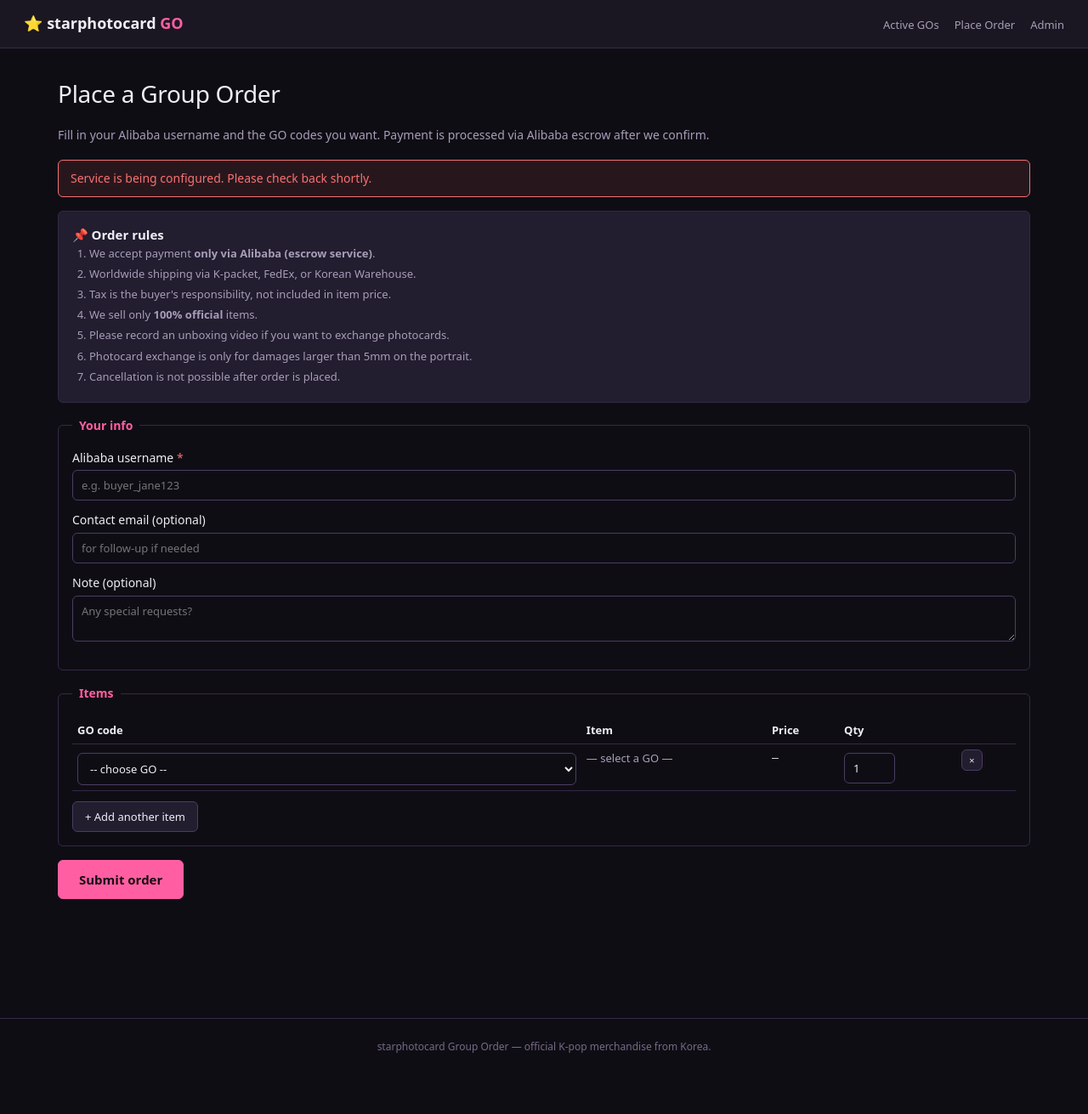
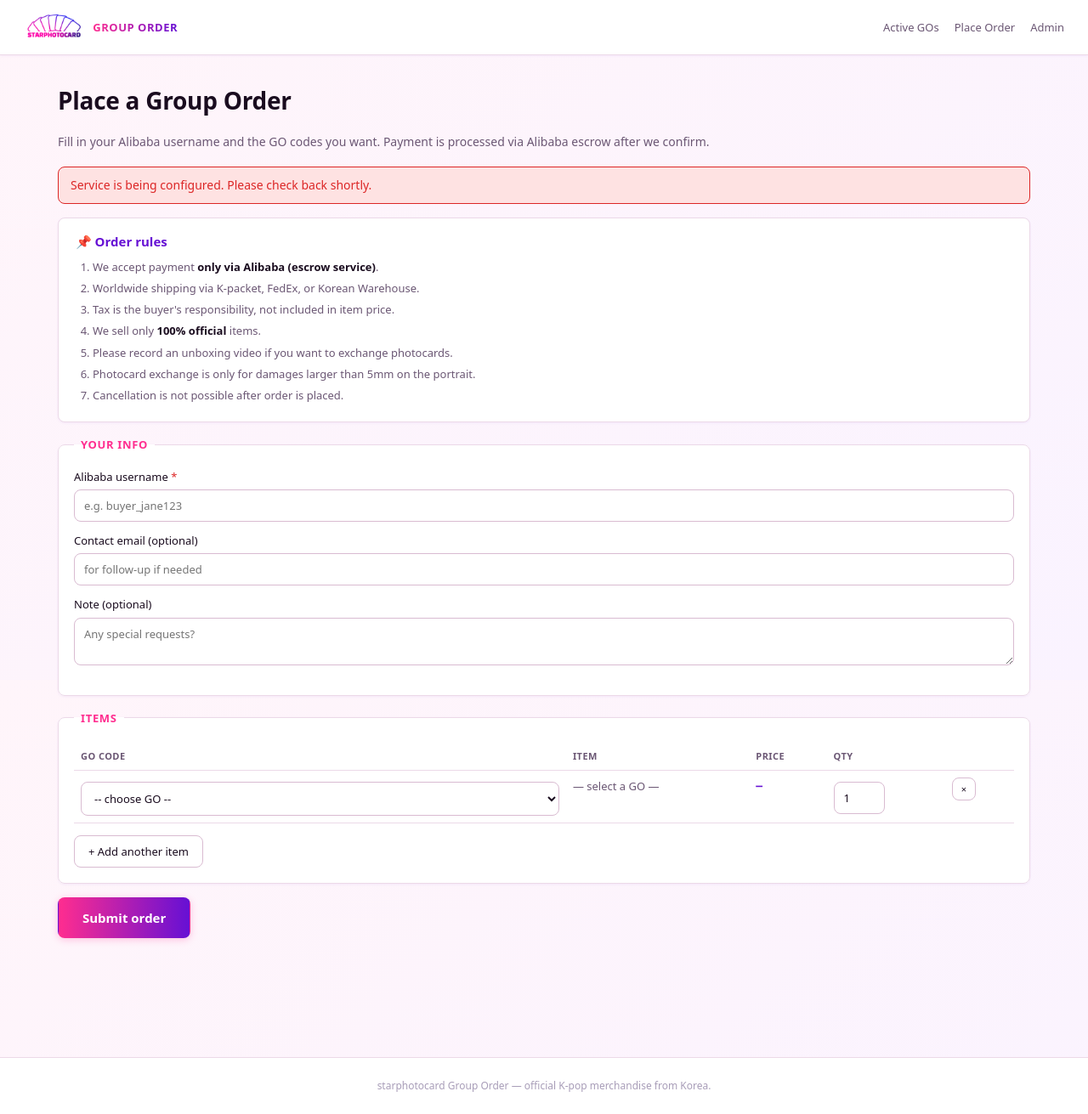
Before and after one commit to mateinkorea96/KPROXY-GO, a FastAPI app: page /order in a window 1280 px wide. Shown: the whole page at 85% size. Before the commit the page ends 1239 px from the top, so only its background shows below. Run offline with FastAPI, Linux system fonts and the light colour scheme.

Commit message:
﻿feat(ui): light theme + starphotocard logo
Replace the dark dev palette with a bright theme tuned to the brand
logo (pink to purple gradient). Logo PNG saved at static/img/logo.png.

- Header now shows logo + "Group Order" wordmark with gradient text
- Login page shows logo above the form
- Hero card uses soft pink-to-purple gradient background
- Brand gradient applied as accent on em, prices, h1 success titles
- Cards: white bg with subtle shadow, hover lifts slightly
- Buttons: primary uses brand gradient with shadow
- Status pills retuned for light bg; closing_soon cards get warm halo
- Admin tables: white bg with hover row highlight
- Responsive tweaks for mobile (logo height, single-col rows)

Logo file: 50KB PNG, transparent background, photocard fan + STARPHOTOCARD wordmark.

Co-Authored-By: Claude Opus 4.7 (1M context) <noreply@anthropic.com>

```diff
--- a/static/style.css
+++ b/static/style.css
@@ -1,127 +1,247 @@
-/* starphotocard-go — minimal, K-pop-friendly aesthetic. */
+/* starphotocard-go — light theme tuned to logo palette (pink → purple gradient). */
 :root{
-  --bg:#0f0d14; --bg-elev:#1a1722; --bg-card:#221d2f;
-  --border:#332a44; --border-strong:#4a3d61;
-  --text:#f0eef5; --text-dim:#a89db8; --text-faint:#766a87;
-  --accent:#ff5fa2; --accent-soft:rgba(255,95,162,0.12);
-  --ok:#4ade80; --warn:#fbbf24; --danger:#f87171;
-  --radius:6px; --mono:'SF Mono','JetBrains Mono',Menlo,monospace;
+  /* Brand */
+  --pink:#ff2d8f; --pink-soft:#ff80be; --pink-bg:#ffe4f1;
+  --purple:#6610d4; --purple-soft:#8b3df0; --purple-bg:#ede4ff;
+  --gradient: linear-gradient(90deg, var(--pink) 0%, var(--purple) 100%);
+  --gradient-soft: linear-gradient(135deg, #fff5fa 0%, #faf3ff 100%);
+
+  /* Surfaces */
+  --bg:#ffffff;
+  --bg-soft:#fdf7fb;
+  --bg-card:#ffffff;
+  --bg-elev:#f7f3fa;
+  --border:#ecd9e8;
+  --border-strong:#d9bbd1;
+  --shadow-sm:0 1px 3px rgba(102,16,212,0.06);
+  --shadow-md:0 4px 16px rgba(102,16,212,0.08);
+
+  /* Text */
+  --text:#1a0c1f;
+  --text-dim:#6b5774;
+  --text-faint:#a89db8;
+
+  /* Status */
+  --ok:#16a34a; --ok-bg:#dcfce7;
+  --warn:#d97706; --warn-bg:#fef3c7;
+  --danger:#dc2626; --danger-bg:#fee2e2;
+
+  --accent: var(--pink);
+  --accent-soft: var(--pink-bg);
+  --radius:8px;
+  --mono:'SF Mono','JetBrains Mono',Menlo,monospace;
 }
+
 *{box-sizing:border-box;margin:0;padding:0}
-html,body{background:var(--bg);color:var(--text);font-family:system-ui,-apple-system,sans-serif;font-size:14px;line-height:1.55;min-height:100vh}
-a{color:var(--accent);text-decoration:none}
-a:hover{text-decoration:underline}
-em{font-style:normal;color:var(--accent)}
+html,body{
+  background: var(--gradient-soft);
+  background-attachment: fixed;
+  color:var(--text);
+  font-family:system-ui,-apple-system,'Segoe UI',Roboto,sans-serif;
+  font-size:14px; line-height:1.55;
+  -webkit-font-smoothing:antialiased;
+  min-height:100vh;
+}
+a{color:var(--purple); text-decoration:none}
+a:hover{text-decoration:underline; color:var(--pink)}
+em{font-style:normal; background:var(--gradient); -webkit-background-clip:text; background-clip:text; color:transparent; font-weight:700}
 
-.topbar{display:flex;align-items:baseline;gap:24px;padding:14px 28px;border-bottom:1px solid var(--border);background:var(--bg-elev)}
-.topbar .brand{font-weight:700;font-size:18px;color:var(--text)}
-.topbar nav{margin-left:auto;display:flex;gap:18px}
-.topbar nav a{color:var(--text-dim);font-size:13px}
-.topbar nav a:hover{color:var(--accent)}
+/* --- Top bar --- */
+.topbar{
+  display:flex; align-items:center; gap:24px;
+  padding:14px 28px;
+  background:var(--bg);
+  border-bottom:1px solid var(--border);
+  box-shadow: var(--shadow-sm);
+}
+.topbar .brand{display:inline-flex; align-items:center; gap:10px; font-weight:700; color:var(--text)}
+.topbar .brand img{height:36px; width:auto; display:block}
+.topbar .brand-text{font-size:13px; letter-spacing:0.04em; text-transform:uppercase; background:var(--gradient); -webkit-background-clip:text; background-clip:text; color:transparent; font-weight:800}
+.topbar nav{margin-left:auto; display:flex; gap:18px; align-items:center}
+.topbar nav a{color:var(--text-dim); font-size:13px; font-weight:500; transition: color 0.15s}
+.topbar nav a:hover{color:var(--pink); text-decoration:none}
 .muted{color:var(--text-dim)}
 
-.container{max-width:1200px;margin:0 auto;padding:32px 28px 80px}
-.footer{padding:24px;text-align:center;color:var(--text-faint);font-size:12px;border-top:1px solid var(--border);margin-top:60px}
+.container{max-width:1200px; margin:0 auto; padding:32px 28px 80px}
+.footer{padding:24px; text-align:center; color:var(--text-faint); font-size:12px; border-top:1px solid var(--border); margin-top:60px; background:var(--bg)}
 
-.hero{padding:32px 0 24px;border-bottom:1px solid var(--border);margin-bottom:32px}
-.hero h1{font-size:36px;font-weight:300;letter-spacing:-0.02em}
-.hero .lead{color:var(--text-dim);margin:8px 0 16px}
+/* --- Hero (home) --- */
+.hero{
+  padding:36px 28px 32px;
+  margin-bottom:32px;
+  background: linear-gradient(135deg, var(--pink-bg) 0%, var(--purple-bg) 100%);
+  border-radius:var(--radius);
+  border:1px solid var(--border);
+}
+.hero h1{font-size:38px; font-weight:300; letter-spacing:-0.02em; line-height:1.1; color:var(--text)}
+.hero h1 em{font-weight:700}
+.hero .lead{color:var(--text-dim); margin:10px 0 18px; font-size:15px}
 
-h1{font-size:28px;font-weight:400;letter-spacing:-0.01em;margin-bottom:16px}
-h2{font-size:20px;font-weight:500;margin:28px 0 12px}
-h2.section-h .count{font-size:13px;color:var(--text-faint);margin-left:8px;font-weight:400}
-h3{font-size:15px;font-weight:600}
-.lead{color:var(--text-dim);margin-bottom:18px}
+h1{font-size:28px; font-weight:600; letter-spacing:-0.01em; margin-bottom:16px; color:var(--text)}
+h2{font-size:20px; font-weight:600; margin:28px 0 12px; color:var(--text)}
+h2.section-h{display:flex; align-items:baseline; gap:10px}
+h2.section-h .count{font-size:13px; color:var(--text-faint); font-weight:400; padding:1px 10px; background:var(--bg-elev); border-radius:99px}
+h3{font-size:15px; font-weight:600; color:var(--text)}
+.lead{color:var(--text-dim); margin-bottom:18px}
 
-.btn{display:inline-block;padding:8px 14px;background:var(--bg-card);border:1px solid var(--border-strong);border-radius:var(--radius);color:var(--text);font-size:13px;cursor:pointer;font-family:inherit}
-.btn:hover{border-color:var(--accent);color:var(--accent)}
-.btn.primary{background:var(--accent);border-color:var(--accent);color:#1a0d12;font-weight:600}
-.btn.primary:hover{background:#ff7eb6;color:#1a0d12;text-decoration:none}
-.btn.big{padding:12px 24px;font-size:15px}
-.btn.small{padding:4px 8px;font-size:11px}
-button.link{background:none;border:none;color:var(--accent);cursor:pointer;font-size:13px;font-family:inherit;padding:0}
-button.link:hover{text-decoration:underline}
+/* --- Buttons --- */
+.btn{
+  display:inline-block;
+  padding:9px 16px;
+  background:var(--bg);
+  border:1px solid var(--border-strong);
+  border-radius:var(--radius);
+  color:var(--text);
+  font-size:13px; font-weight:500; cursor:pointer;
+  font-family:inherit;
+  transition: all 0.15s;
+}
+.btn:hover{border-color:var(--pink); color:var(--pink); text-decoration:none; box-shadow: var(--shadow-sm)}
+.btn.primary{
+  background: var(--gradient);
+  border-color: transparent;
+  color:#fff;
+  font-weight:600;
+  box-shadow: 0 2px 8px rgba(255,45,143,0.25);
+}
+.btn.primary:hover{
+  color:#fff;
+  filter: brightness(1.08);
+  box-shadow: 0 4px 14px rgba(255,45,143,0.35);
+  transform: translateY(-1px);
+}
+.btn.big{padding:13px 28px; font-size:15px}
+.btn.small{padding:5px 10px; font-size:11px}
+button.link{background:none; border:none; color:var(--purple); cursor:pointer; font-size:13px; font-family:inherit; padding:0}
+button.link:hover{text-decoration:underline; color:var(--pink)}
 button.link.danger{color:var(--danger)}
 
-.grid{display:grid;grid-template-columns:repeat(auto-fill,minmax(260px,1fr));gap:14px}
-.card{background:var(--bg-card);border:1px solid var(--border);border-radius:var(--radius);padding:14px}
-.card.status-closing_soon{border-color:var(--warn)}
-.card header{display:flex;justify-content:space-between;align-items:center;margin-bottom:8px}
-.card .code{font-family:var(--mono);font-size:11px;color:var(--text-faint)}
-.card h3{margin-bottom:4px}
-.card .sub{color:var(--text-dim);font-size:12px}
-.card .detail{font-size:12px;color:var(--text-dim);margin-top:6px}
-.card .price{font-weight:600;font-size:16px;color:var(--accent);margin-top:8px}
+/* --- Card grid (home) --- */
+.grid{display:grid; grid-template-columns:repeat(auto-fill,minmax(280px,1fr)); gap:16px}
+.card{
+  background:var(--bg-card);
+  border:1px solid var(--border);
+  border-radius:var(--radius);
+  padding:16px;
+  box-shadow: var(--shadow-sm);
+  transition: transform 0.15s, box-shadow 0.15s;
+}
+.card:hover{transform: translateY(-2px); box-shadow: var(--shadow-md); border-color:var(--pink-soft)}
+.card.status-closing_soon{border-color:var(--warn); background: linear-gradient(180deg, var(--warn-bg) 0%, var(--bg-card) 30%)}
+.card header{display:flex; justify-content:space-between; align-items:center; margin-bottom:10px; gap:8px}
+.card .code{font-family:var(--mono); font-size:11px; color:var(--text-faint)}
+.card h3{margin-bottom:4px; line-height:1.3}
+.card .sub{color:var(--text-dim); font-size:12px}
+.card .detail{font-size:12px; color:var(--text-dim); margin-top:8px; line-height:1.5}
+.card .price{
+  font-weight:700; font-size:18px; margin-top:10px;
+  background: var(--gradient); -webkit-background-clip:text; background-clip:text; color:transparent;
+}
 
-.pill{display:inline-block;padding:1px 8px;border-radius:99px;font-size:10px;font-weight:600;letter-spacing:0.04em;text-transform:uppercase}
-.pill.ok{background:rgba(74,222,128,0.15);color:var(--ok)}
-.pill.warn{background:rgba(251,191,36,0.15);color:var(--warn)}
-.pill.st-open{background:rgba(74,222,128,0.15);color:var(--ok)}
-.pill.st-closing_soon{background:rgba(251,191,36,0.15);color:var(--warn)}
-.pill.st-closed{background:rgba(248,113,113,0.15);color:var(--danger)}
-.pill.st-submitted{background:rgba(167,139,250,0.15);color:#a78bfa}
-.pill.st-confirmed{background:rgba(74,222,128,0.15);color:var(--ok)}
-.pill.st-shipped{background:rgba(96,165,250,0.15);color:#60a5fa}
-.pill.st-cancelled{background:rgba(248,113,113,0.15);color:var(--danger)}
+/* --- Pills --- */
+.pill{display:inline-block; padding:2px 9px; border-radius:99px; font-size:10px; font-weight:700; letter-spacing:0.05em; text-transform:uppercase}
+.pill.ok, .pill.st-open{background:var(--ok-bg); color:var(--ok)}
+.pill.warn, .pill.st-closing_soon{background:var(--warn-bg); color:var(--warn)}
+.pill.st-closed{background:var(--danger-bg); color:var(--danger)}
+.pill.st-submitted{background:var(--purple-bg); color:var(--purple)}
+.pill.st-confirmed{background:var(--ok-bg); color:var(--ok)}
+.pill.st-shipped{background:#dbeafe; color:#1d4ed8}
+.pill.st-cancelled{background:var(--danger-bg); color:var(--danger)}
 
-.alert{background:rgba(248,113,113,0.1);border:1px solid var(--danger);color:var(--danger);padding:10px 14px;border-radius:var(--radius);margin-bottom:16px}
-.empty{padding:48px 16px;text-align:center;color:var(--text-faint);background:var(--bg-card);border:1px dashed var(--border);border-radius:var(--radius)}
+/* --- Alerts --- */
+.alert{background:var(--danger-bg); border:1px solid var(--danger); color:var(--danger); padding:10px 14px; border-radius:var(--radius); margin-bottom:16px; font-weight:500}
+.empty{padding:48px 16px; text-align:center; color:var(--text-faint); background:var(--bg-card); border:1px dashed var(--border-strong); border-radius:var(--radius)}
 
-.rules{background:var(--bg-card);border:1px solid var(--border);border-radius:var(--radius);padding:16px;margin:16px 0}
+/* --- Order rules / form --- */
+.rules{background:var(--bg-card); border:1px solid var(--border); border-radius:var(--radius); padding:16px 20px; margin:16px 0; box-shadow: var(--shadow-sm)}
+.rules h3{color:var(--purple); margin-bottom:8px}
 .rules ol{padding-left:20px}
-.rules li{margin-bottom:4px;color:var(--text-dim);font-size:13px}
+.rules li{margin-bottom:5px; color:var(--text-dim); font-size:13px}
+.rules strong{color:var(--text)}
 
-.order-form fieldset{border:1px solid var(--border);border-radius:var(--radius);padding:16px;margin-bottom:16px}
-.order-form legend{padding:0 8px;color:var(--accent);font-weight:600}
-.order-form label{display:block;margin-bottom:12px}
-.order-form input,.order-form textarea,.order-form select,.campaign-form input,.campaign-form textarea,.campaign-form select{width:100%;padding:8px 10px;background:var(--bg);border:1px solid var(--border-strong);border-radius:var(--radius);color:var(--text);font-family:inherit;font-size:13px;margin-top:4px}
+.order-form fieldset{border:1px solid var(--border); border-radius:var(--radius); padding:18px; margin-bottom:16px; background:var(--bg-card); box-shadow: var(--shadow-sm)}
+.order-form legend{padding:0 8px; color:var(--pink); font-weight:700; font-size:13px; text-transform:uppercase; letter-spacing:0.05em}
+.order-form label, .campaign-form label{display:block; margin-bottom:12px; color:var(--text); font-size:13px; font-weight:500}
+.order-form input, .order-form textarea, .order-form select,
+.campaign-form input, .campaign-form textarea, .campaign-form select{
+  width:100%; padding:9px 11px;
+  background:var(--bg);
+  border:1px solid var(--border-strong);
+  border-radius:var(--radius);
+  color:var(--text);
+  font-family:inherit; font-size:13px;
+  margin-top:5px;
+  transition: border-color 0.15s, box-shadow 0.15s;
+}
+.order-form input:focus, .order-form textarea:focus, .order-form select:focus,
+.campaign-form input:focus, .campaign-form textarea:focus, .campaign-form select:focus{
+  outline: none; border-color:var(--pink); box-shadow: 0 0 0 3px rgba(255,45,143,0.15);
+}
 .req{color:var(--danger)}
-.row2{display:grid;grid-template-columns:1fr 1fr;gap:12px}
-.check{display:flex;align-items:center;gap:8px}
-.check input{width:auto;margin:0}
+.row2{display:grid; grid-template-columns:1fr 1fr; gap:14px}
+.check{display:flex; align-items:center; gap:8px}
+.check input{width:auto; margin:0}
 
-table.items{width:100%;border-collapse:collapse;margin-bottom:12px}
-table.items th,table.items td{padding:6px;border-bottom:1px solid var(--border);text-align:left;font-size:13px;vertical-align:top}
+table.items{width:100%; border-collapse:collapse; margin-bottom:14px}
+table.items th, table.items td{padding:8px; border-bottom:1px solid var(--border); text-align:left; font-size:13px; vertical-align:top}
+table.items th{font-size:11px; color:var(--text-dim); text-transform:uppercase; letter-spacing:0.04em; font-weight:700}
 table.items select{min-width:300px}
-.detail-cell{font-size:12px;color:var(--text-dim);max-width:280px}
-.price-cell{font-family:var(--mono);font-size:12px}
+.detail-cell{font-size:12px; color:var(--text-dim); max-width:280px}
+.price-cell{font-family:var(--mono); font-size:12px; color:var(--purple); font-weight:600}
 
-.success{padding:48px 16px;text-align:center}
-.success h1{font-size:32px}
+/* --- Success --- */
+.success{padding:60px 16px; text-align:center; background:var(--bg-card); border-radius:var(--radius); box-shadow: var(--shadow-md)}
+.success h1{font-size:36px; background: var(--gradient); -webkit-background-clip:text; background-clip:text; color:transparent; font-weight:700}
+.success p{color:var(--text-dim); font-size:15px; margin:14px 0}
 
-/* Login */
-.login-body{display:flex;align-items:center;justify-content:center;min-height:100vh;padding:20px}
-.login-card{background:var(--bg-card);border:1px solid var(--border);border-radius:var(--radius);padding:32px;max-width:340px;width:100%}
-.login-card label{display:block;margin-bottom:14px}
-.login-card input{width:100%;padding:8px;background:var(--bg);border:1px solid var(--border-strong);border-radius:var(--radius);color:var(--text);font-family:inherit;font-size:13px;margin-top:4px}
-.login-card .btn{width:100%;margin-top:8px;padding:10px;font-size:14px}
+/* --- Login --- */
+.login-body .container{max-width:420px; padding-top:40px}
+.login-card{background:var(--bg-card); border:1px solid var(--border); border-radius:var(--radius); padding:36px; box-shadow: var(--shadow-md)}
+.login-card .login-logo{display:block; margin:0 auto 18px; max-width:200px; height:auto}
+.login-card h1{text-align:center; background: var(--gradient); -webkit-background-clip:text; background-clip:text; color:transparent; font-weight:700; margin-bottom:20px; font-size:22px}
+.login-card label{display:block; margin-bottom:14px; font-size:13px; font-weight:500}
+.login-card input{width:100%; padding:10px; background:var(--bg); border:1px solid var(--border-strong); border-radius:var(--radius); color:var(--text); font-family:inherit; font-size:13px; margin-top:5px}
+.login-card input:focus{outline:none; border-color:var(--pink); box-shadow: 0 0 0 3px rgba(255,45,143,0.15)}
+.login-card .btn{width:100%; margin-top:8px; padding:11px; font-size:14px}
 
-/* Admin */
-.kpi-row{display:flex;gap:14px;margin-bottom:24px;flex-wrap:wrap}
-.kpi{flex:1;min-width:140px;background:var(--bg-card);border:1px solid var(--border);border-radius:var(--radius);padding:14px}
-.kpi .lbl{display:block;font-size:11px;color:var(--text-dim);text-transform:uppercase;letter-spacing:0.05em}
-.kpi .val{display:block;font-size:28px;font-weight:300;margin-top:4px}
+/* --- Admin --- */
+.kpi-row{display:flex; gap:16px; margin-bottom:24px; flex-wrap:wrap}
+.kpi{flex:1; min-width:160px; background:var(--bg-card); border:1px solid var(--border); border-radius:var(--radius); padding:16px; box-shadow: var(--shadow-sm)}
+.kpi .lbl{display:block; font-size:11px; color:var(--text-dim); text-transform:uppercase; letter-spacing:0.05em; font-weight:600}
+.kpi .val{display:block; font-size:30px; font-weight:300; margin-top:6px; color:var(--text)}
 .kpi .val.ok{color:var(--ok)}
-.quick{display:flex;gap:8px;flex-wrap:wrap;margin-bottom:24px}
-.filter-row{display:flex;gap:8px;align-items:center;margin-bottom:16px;flex-wrap:wrap}
-.filter-row select,.filter-row input{padding:6px 10px;background:var(--bg);border:1px solid var(--border-strong);border-radius:var(--radius);color:var(--text);font-family:inherit;font-size:13px}
+.quick{display:flex; gap:8px; flex-wrap:wrap; margin-bottom:24px}
+.filter-row{display:flex; gap:8px; align-items:center; margin-bottom:16px; flex-wrap:wrap}
+.filter-row select, .filter-row input{padding:7px 11px; background:var(--bg); border:1px solid var(--border-strong); border-radius:var(--radius); color:var(--text); font-family:inherit; font-size:13px}
 
-table.dt{width:100%;border-collapse:collapse;margin-top:8px;background:var(--bg-card);border:1px solid var(--border);border-radius:var(--radius);overflow:hidden}
-table.dt th,table.dt td{padding:8px 10px;border-bottom:1px solid var(--border);text-align:left;font-size:12px}
-table.dt thead th{background:var(--bg-elev);color:var(--text-dim);font-size:11px;text-transform:uppercase;letter-spacing:0.04em;font-weight:600}
-table.dt.compact th,table.dt.compact td{padding:5px 8px;font-size:11px}
+table.dt{width:100%; border-collapse:collapse; margin-top:8px; background:var(--bg-card); border:1px solid var(--border); border-radius:var(--radius); overflow:hidden; box-shadow: var(--shadow-sm)}
+table.dt th, table.dt td{padding:9px 11px; border-bottom:1px solid var(--border); text-align:left; font-size:12px}
+table.dt thead th{background:var(--bg-elev); color:var(--text-dim); font-size:11px; text-transform:uppercase; letter-spacing:0.04em; font-weight:700}
+table.dt tbody tr:hover{background:var(--bg-soft)}
+table.dt.compact th, table.dt.compact td{padding:6px 9px; font-size:11px}
 table.dt .actions{font-size:11px}
 table.dt .actions a, table.dt .actions form{margin-right:8px}
 table.dt tr.is-closed td{opacity:0.5}
 .r{text-align:right}
 
-.order-card{background:var(--bg-card);border:1px solid var(--border);border-radius:var(--radius);padding:14px;margin-bottom:12px}
-.order-card header{display:flex;gap:12px;align-items:center;margin-bottom:8px;flex-wrap:wrap}
-.order-card .oid{font-family:var(--mono);color:var(--text-faint);font-size:12px}
-.order-card form.inline{margin-top:10px;display:flex;gap:6px;align-items:center}
+.order-card{background:var(--bg-card); border:1px solid var(--border); border-radius:var(--radius); padding:16px; margin-bottom:14px; box-shadow: var(--shadow-sm)}
+.order-card header{display:flex; gap:12px; align-items:center; margin-bottom:10px; flex-wrap:wrap}
+.order-card .oid{font-family:var(--mono); color:var(--text-faint); font-size:12px}
+.order-card form.inline{margin-top:10px; display:flex; gap:6px; align-items:center}
 
-.campaign-form{max-width:600px;background:var(--bg-card);border:1px solid var(--border);border-radius:var(--radius);padding:20px}
-.campaign-form label{display:block;margin-bottom:14px}
-.campaign-form .actions{display:flex;gap:8px;justify-content:flex-end;margin-top:14px}
-.result-list{background:var(--bg-card);border:1px solid var(--border);border-radius:var(--radius);padding:14px 24px;margin-top:14px}
+.campaign-form{max-width:640px; background:var(--bg-card); border:1px solid var(--border); border-radius:var(--radius); padding:24px; box-shadow: var(--shadow-md)}
+.campaign-form .actions{display:flex; gap:8px; justify-content:flex-end; margin-top:18px}
+.result-list{background:var(--bg-card); border:1px solid var(--border); border-radius:var(--radius); padding:16px 28px; margin-top:14px; box-shadow: var(--shadow-sm)}
 .result-list li.err{color:var(--danger)}
+
+/* Responsive */
+@media (max-width: 640px){
+  .topbar{padding:10px 16px; gap:12px}
+  .topbar .brand img{height:30px}
+  .topbar nav{gap:12px}
+  .container{padding:20px 16px 60px}
+  .hero{padding:24px 18px}
+  .hero h1{font-size:28px}
+  table.items select{min-width:0}
+  .row2{grid-template-columns:1fr}
+}
--- a/templates/base.html
+++ b/templates/base.html
@@ -8,7 +8,10 @@
 </head>
 <body class="{% block body_class %}{% endblock %}">
   <header class="topbar">
-    <a class="brand" href="/">⭐ starphotocard <em>GO</em></a>
+    <a class="brand" href="/">
+      <img src="/static/img/logo.png" alt="starphotocard" />
+      <span class="brand-text">Group Order</span>
+    </a>
     <nav>
       <a href="/">Active GOs</a>
       <a href="/order">Place Order</a>
--- a/templates/login.html
+++ b/templates/login.html
@@ -3,7 +3,8 @@
 {% block body_class %}login-body{% endblock %}
 {% block content %}
 <div class="login-card">
-  <h1>Admin login</h1>
+  <img class="login-logo" src="/static/img/logo.png" alt="starphotocard">
+  <h1>Admin Sign In</h1>
   {% if error %}<div class="alert">{{ error }}</div>{% endif %}
   <form method="post" action="/admin/login">
     <label>Password
```
Also changed, not shown: static/img/logo.png (added).
